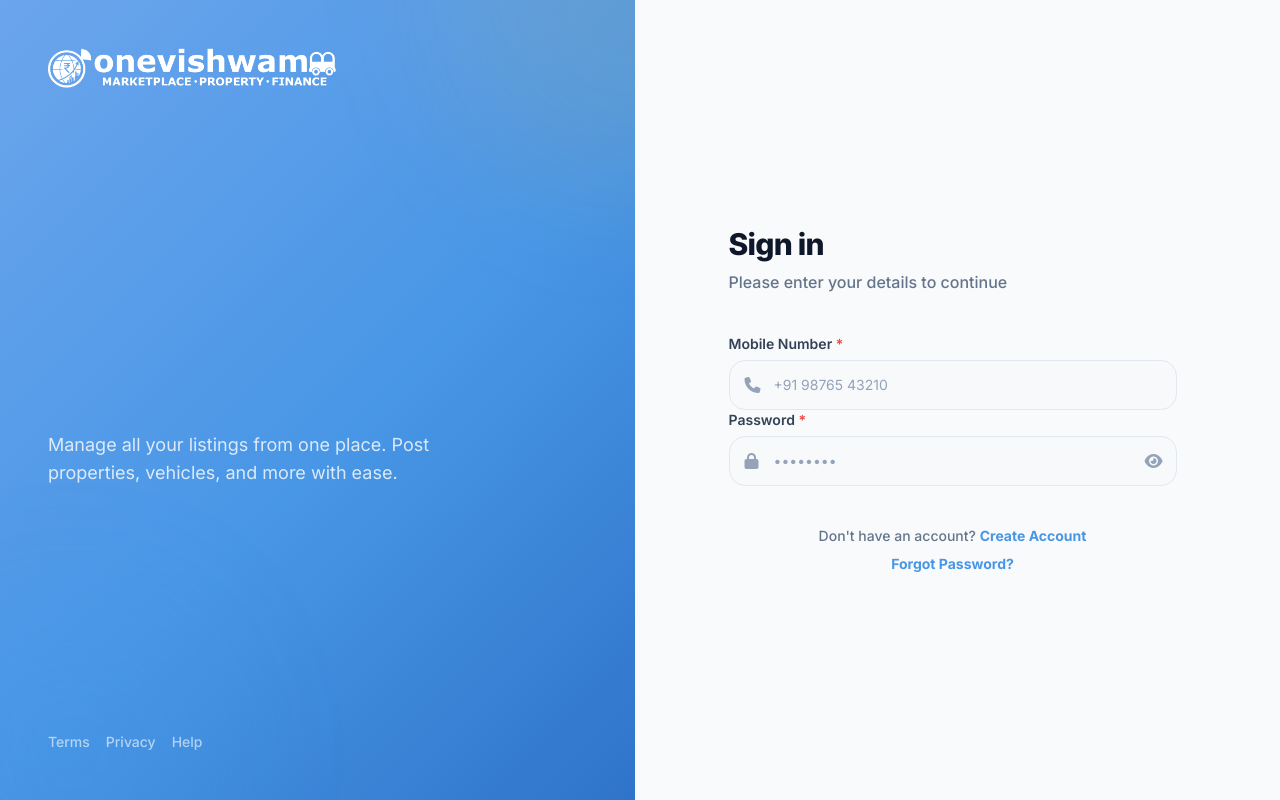
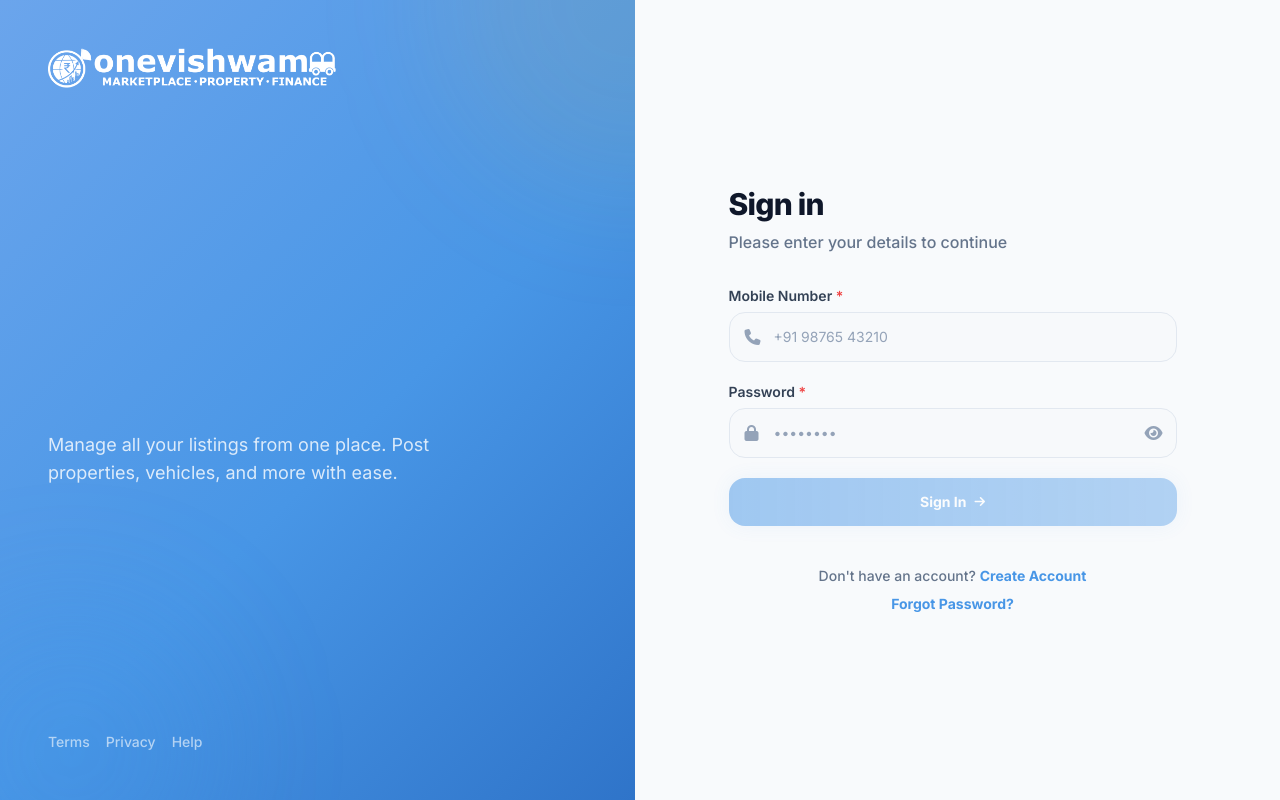
Before and after one commit to onevishwamecom/OneVishwamEcom-Listings, a React (Vite) app: page /login in a window 1280 px wide. Built offline with nearby package versions, Linux system fonts and the light colour scheme; no server answers.

Commit message:
feat(auth): add operational submit button and error handling to login page

```diff
--- a/src/pages/Login/Login.jsx
+++ b/src/pages/Login/Login.jsx
@@ -17,46 +17,64 @@ function LoginPage() {
     password: "",
   });
   const [errors, setErrors] = useState({});
+  const [serverError, setServerError] = useState(null);
+
+  const from = location.state?.from?.pathname || "/";
 
   function validate() {
     const e = {};
-    const phoneDigits = form.phone.replace(/\D/g, '');
-    if (!phoneDigits) e.phone = "Phone is required";
-    else if (phoneDigits.length === 10) {
-      if (!/^[6-9]\d{9}$/.test(phoneDigits)) e.phone = "Invalid phone number";
-    } else if (phoneDigits.length === 12 && phoneDigits.startsWith('91')) {
+    const phoneDigits = form.phone.replace(/\D/g, "");
+    if (!phoneDigits) {
+      e.phone = "Mobile number is required";
+    } else if (phoneDigits.length === 10) {
+      if (!/^[6-9]\d{9}$/.test(phoneDigits)) e.phone = "Enter a valid 10-digit mobile number";
+    } else if (phoneDigits.length === 12 && phoneDigits.startsWith("91")) {
       const tenDigit = phoneDigits.slice(2);
-      if (!/^[6-9]\d{9}$/.test(tenDigit)) e.phone = "Invalid phone number";
+      if (!/^[6-9]\d{9}$/.test(tenDigit)) e.phone = "Enter a valid 10-digit mobile number";
     } else {
-      e.phone = "Invalid phone number";
+      e.phone = "Enter a valid 10-digit mobile number";
     }
-    if (!form.password) e.password = "Password is required";
-    else if (form.password.length < 8) e.password = "At least 8 characters";
+
+    if (!form.password) {
+      e.password = "Password is required";
+    } else if (form.password.length < 8) {
+      e.password = "Password must be at least 8 characters";
+    }
     return e;
   }
 
   function updateField(field, value) {
     let next = value;
-    if (field === 'phone') {
-      next = value.replace(/\D/g, '').slice(0, 12);
+    if (field === "phone") {
+      next = value.replace(/\D/g, "").slice(0, 12);
     }
-    setForm({ ...form, [field]: next });
+    setForm((prev) => ({ ...prev, [field]: next }));
     clearError();
+    setServerError(null);
     if (errors[field]) {
-      const nextErrors = { ...errors };
+      setErrors((prev) => {
+        const nextErrors = { ...prev };
         delete nextErrors[field];
-      setErrors(nextErrors);
+        return nextErrors;
+      });
     }
   }
 
   const handleSubmit = async (e) => {
     e.preventDefault();
+    setServerError(null);
+    clearError();
+
     const v = validate();
     setErrors(v);
     if (Object.keys(v).length) return;
 
     try {
-      await phoneLogin({ phone: normalizePhone(form.phone), password: form.password }).unwrap();
+      await phoneLogin({
+        phone: normalizePhone(form.phone),
+        password: form.password,
+      }).unwrap();
+
       Swal.fire({
         icon: "success",
         title: "Login Successful!",
@@ -65,14 +83,20 @@ function LoginPage() {
         toast: true,
         position: "top-end",
       });
+
       navigate(from, { replace: true });
     } catch (err) {
-      console.warn(
-        "Login failed:",
-        err?.response?.data?.message || err?.message,
-      );
+      const msg =
+        (typeof err === "string" ? err : null) ||
+        err?.response?.data?.message ||
+        err?.message ||
+        "Invalid mobile number or password. Please try again.";
+      setServerError(msg);
+      console.warn("Login failed:", msg);
     }
   };
+
+  const isFormValid = Boolean(form.phone.trim() && form.password.trim());
 
   return (
     <div className="min-h-screen flex bg-slate-50">
@@ -89,7 +113,7 @@ function LoginPage() {
             <img src={logo} alt="OneVishwam Logo" className="h-10 w-auto object-contain" />
           </div>
 
-          <div className="text-center lg:text-left mb-10">
+          <div className="text-center lg:text-left mb-8">
             <h2 className="text-3xl font-extrabold text-slate-900 tracking-tight">
               Sign in
             </h2>
@@ -98,9 +122,15 @@ function LoginPage() {
             </p>
           </div>
 
+          {(serverError || error) && (
+            <div className="mb-6 rounded-2xl bg-brand-orange/10 border border-brand-orange/20 p-4 text-sm text-brand-orange flex items-start gap-3 animate-fade-in">
+              <i className="fa-solid fa-circle-exclamation mt-0.5" aria-hidden="true" />
+              <span>{serverError || error}</span>
+            </div>
+          )}
+
           <div className="mb-6">
-            <form onSubmit={handleSubmit} className="space-y-6">
-              <div>
+            <form onSubmit={handleSubmit} className="space-y-5" noValidate>
               <Input
                 id="login-phone"
                 label="Mobile Number"
@@ -108,7 +138,7 @@ function LoginPage() {
                 icon="fa-phone"
                 placeholder="+91 98765 43210"
                 value={form.phone}
-                  onChange={(e) => updateField('phone', e.target.value)}
+                onChange={(e) => updateField("phone", e.target.value)}
                 error={errors.phone}
                 required
               />
@@ -116,11 +146,11 @@ function LoginPage() {
               <Input
                 id="login-password"
                 label="Password"
-                  type={showPassword ? 'text' : 'password'}
+                type={showPassword ? "text" : "password"}
                 icon="fa-lock"
                 placeholder="••••••••"
                 value={form.password}
-                  onChange={(e) => updateField('password', e.target.value)}
+                onChange={(e) => updateField("password", e.target.value)}
                 error={errors.password}
                 required
               >
@@ -130,16 +160,34 @@ function LoginPage() {
                   className="text-slate-400 hover:text-slate-600 focus:outline-none transition-colors"
                   aria-label={showPassword ? "Hide password" : "Show password"}
                 >
-                    <i className={`fa-solid ${showPassword ? 'fa-eye-slash' : 'fa-eye'}`} />
+                  <i className={`fa-solid ${showPassword ? "fa-eye-slash" : "fa-eye"}`} />
                 </button>
               </Input>
-              </div>
+
+              {/* Submit Button */}
+              <button
+                type="submit"
+                disabled={loading || !isFormValid}
+                className="w-full rounded-2xl mt-2 bg-gradient-to-r from-brand-blue to-brand-blue/80 py-3.5 text-sm font-bold text-white shadow-glow-blue hover:shadow-glow-blue transition-all duration-300 hover:-translate-y-0.5 disabled:opacity-50 disabled:cursor-not-allowed disabled:hover:translate-y-0 cursor-pointer flex items-center justify-center gap-2"
+              >
+                {loading ? (
+                  <>
+                    <i className="fa-solid fa-circle-notch fa-spin text-base" aria-hidden="true" />
+                    <span>Signing In...</span>
+                  </>
+                ) : (
+                  <>
+                    <span>Sign In</span>
+                    <i className="fa-solid fa-arrow-right text-xs" aria-hidden="true" />
+                  </>
+                )}
+              </button>
             </form>
           </div>
 
           <div className="text-center text-sm text-slate-500 font-medium pt-4">
             <div className="mb-2">
-              Don't have an account?{" "}
+              Don&apos;t have an account?{" "}
               <Link
                 to="/register"
                 className="text-brand-blue hover:text-brand-blue/80 font-bold transition-colors"
```
Lines whose indentation alone changed are shown as unchanged.
